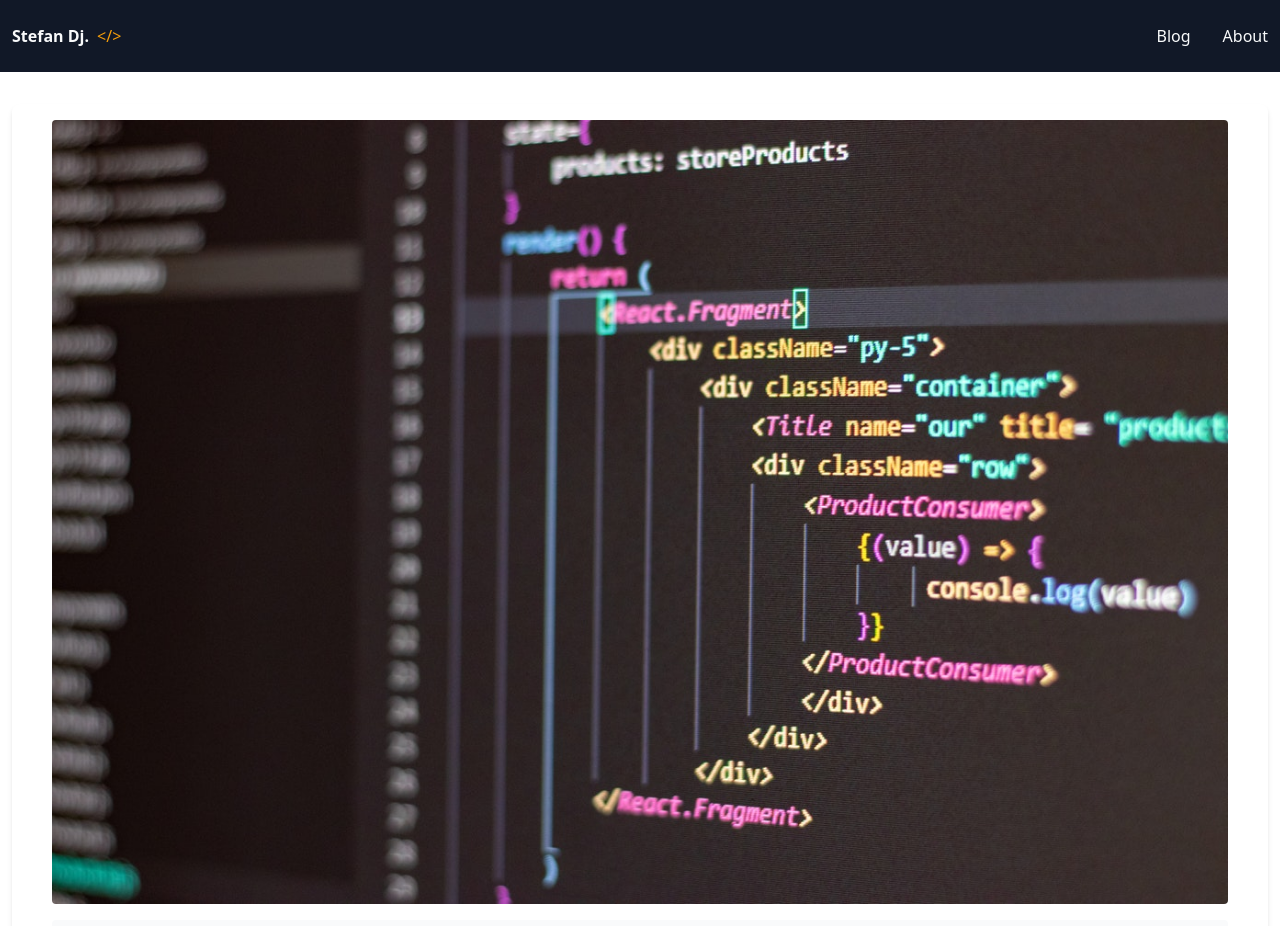
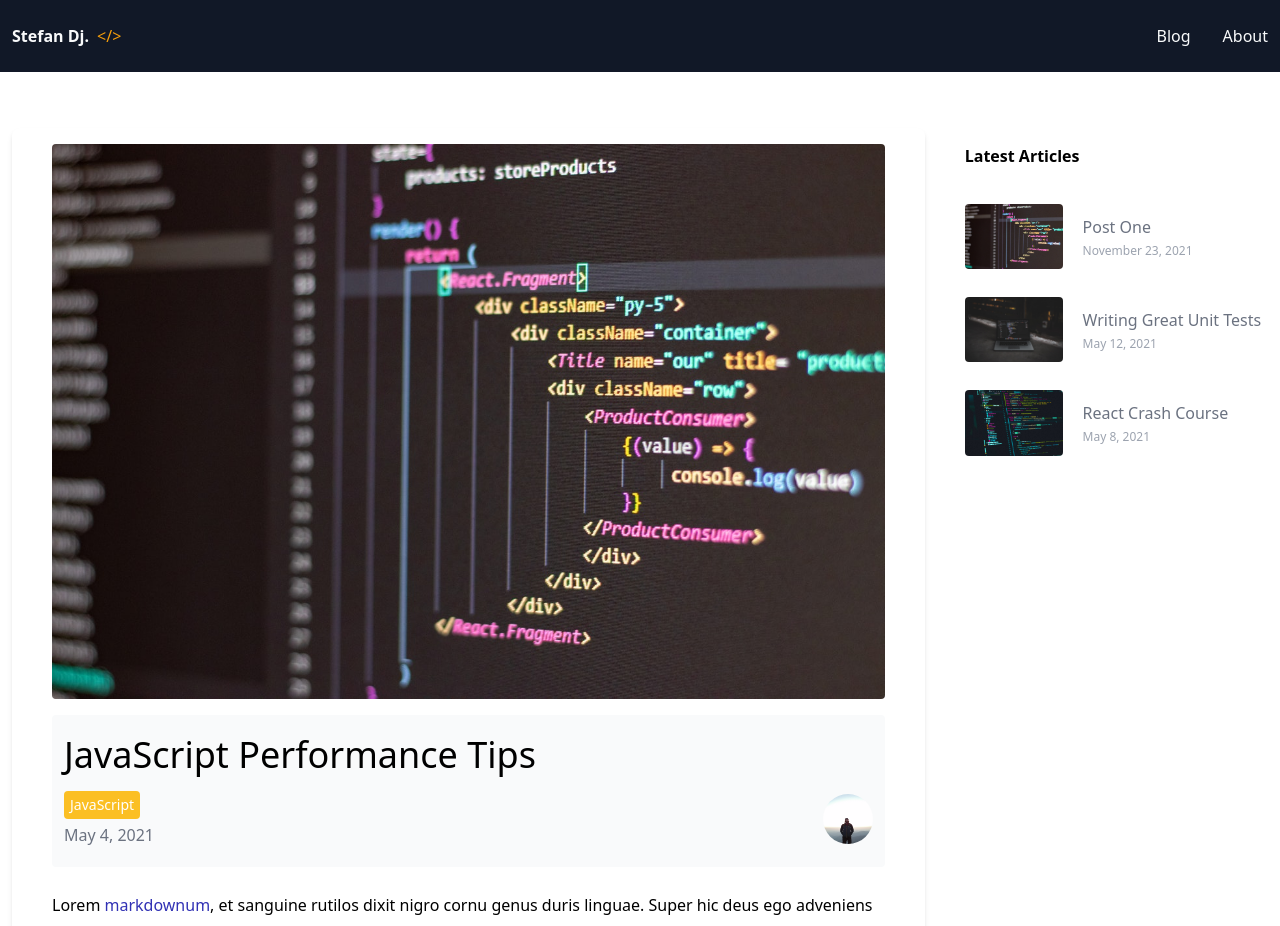
Before and after one commit to stefandjikic/blog-next-js, a Next.js app: page /blog/javascript-performance-tips in a window 1280 px wide. Shown: the top 926 px of the page. Built offline with nearby package versions, Linux system fonts and the light colour scheme.

Commit message:
added latest articles in sidebar

```diff
--- /dev/null
+++ b/components/SidePost.js
@@ -0,0 +1,23 @@
+import Image from "next/image";
+import Link from "next/link";
+
+const SidePost = ({ post: { title, image, date, slug } }) => {
+  return (
+    <Link href={`/blog/${slug}`} passHref>
+      <div className="flex items-center mb-1 py-3 cursor-pointer hover:bg-gray-100">
+        <Image
+          className="w-1/4 rounded"
+          src={image}
+          alt={title}
+          width={120}
+          height={80}
+        />
+        <h3 className="w-3/4 ml-5 text-gray-500 flex flex-col">
+          {title} <span className="text-xs mt-1 text-gray-400">{date}</span>{" "}
+        </h3>
+      </div>
+    </Link>
+  );
+};
+
+export default SidePost;
--- a/pages/blog/[slug].js
+++ b/pages/blog/[slug].js
@@ -3,18 +3,22 @@ import fs from "fs";
 import path from "path";
 import matter from "gray-matter";
 import { marked } from "marked";
-// import Image from "next/image";
+import Image from "next/image";
 import Layout from "components/Layout";
 import CategoryLabel from "components/CategoryLabel";
+import { getPosts } from "lib/posts";
+import SidePost from "components/SidePost";
 
 const PostPage = ({
   frontMatter: { title, category, date, cover_image, author, author_image },
   content,
-  slug,
+  // slug,
+  latestPosts,
 }) => {
   return (
     <Layout title={title}>
-      <div className="bg-white rounded-lg shadow-md px-10 py-4 mt-6">
+      <div className="flex">
+        <div className="w-3/4 mr-10 bg-white rounded-lg shadow-md px-10 py-4 mt-6">
           <img src={cover_image} alt={title} className="w-full rounded" />
           <div className="bg-gray-50 p-3 mt-4 rounded">
             <h1 className="text-4xl my-2">{title}</h1>
@@ -23,16 +27,30 @@ const PostPage = ({
                 <CategoryLabel>{category}</CategoryLabel>
                 <div className="mt-1 text-gray-500">{date}</div>
               </div>
-            <img
+              <Image
                 src={author_image}
                 alt={author}
-              className="w-14 h-14 rounded-full object-cover mr-2"
+                width={50}
+                height={50}
+                className="rounded-full object-cover mr-2"
               />
             </div>
           </div>
 
           <div className="blog-text mt-6">
-          <div dangerouslySetInnerHTML={{ __html: marked(content, 'gfm') }}></div>
+            <div
+              dangerouslySetInnerHTML={{ __html: marked(content, "gfm") }}
+            ></div>
+          </div>
+        </div>
+        <div className="w-1/4 mt-6">
+          <h3 className="font-bold mt-4 mb-6">Latest Articles</h3>
+          <div>
+            {latestPosts && latestPosts?.map((post, i) => (
+              <SidePost key={i} post={post} />
+            ))}
+            {!latestPosts && <h3>No posts.</h3>}
+          </div>
         </div>
       </div>
     </Layout>
@@ -57,11 +75,23 @@ export async function getStaticPaths() {
 export async function getStaticProps({ params: { slug } }) {
   const markdown = fs.readFileSync(path.join("posts", slug + ".md"), "utf-8");
   const { data: frontMatter, content } = matter(markdown);
+
+  const posts = getPosts().slice(0, 3);
+  const sidePost = posts.map((post) => {
+    return {
+      title: post.frontMatter.title,
+      image: post.frontMatter.cover_image,
+      date: post.frontMatter.date,
+      slug: post.slug
+    };
+  });
+
   return {
     props: {
       frontMatter,
       content,
       slug,
+      latestPosts: sidePost,
     },
   };
 }
--- a/pages/index.js
+++ b/pages/index.js
@@ -7,7 +7,7 @@ export default function HomePage({ posts }) {
 
   return (
     <Layout title="Home Page | Stefan Djikic">
-      <h1 className="text-4xl font-bold border-b-2 p-3">Latest Posts</h1>
+      <h1 className="text-4xl font-bold border-b-2 p-3 mb-3">Latest Posts</h1>
       <div className="grid md:grid-cols-2 lg:grid-cols-3 gap-3">
         {posts.map((post, i) => (
           <Post key={i} post={post} />
```
Lines whose indentation alone changed are shown as unchanged.
